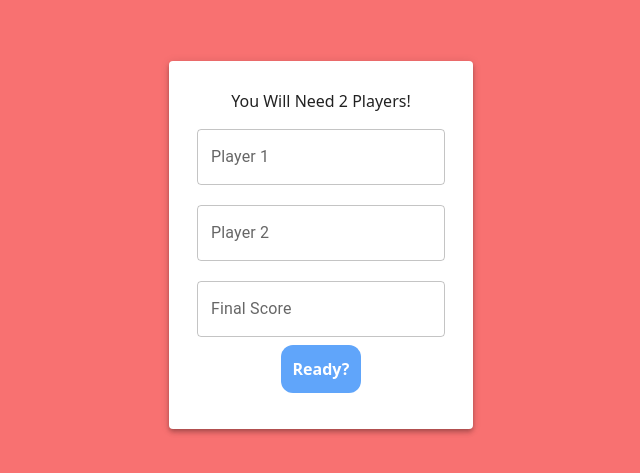
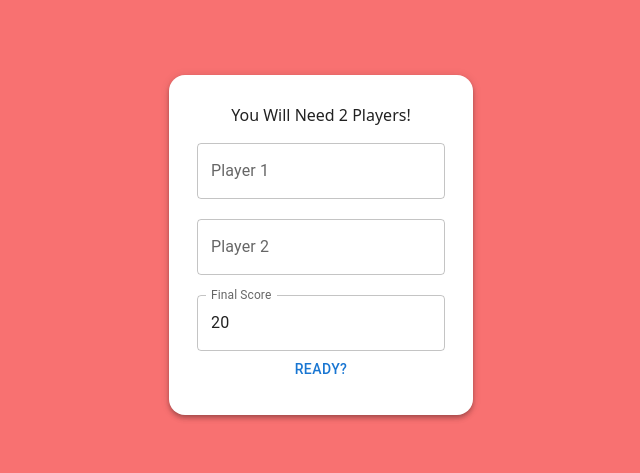
Before and after one commit to Tabdhsan/dice-game-nextjs, a Next.js app: page /Game in a window 1280 px wide. Shown: the part 155-628 px from the top of the page, without its empty margins (319-959 px from the left). Built offline with nearby package versions, Linux system fonts and the light colour scheme; no server answers; a web font is replaced by a local one.

Commit message:
fixed styling and error handling for player creation

```diff
--- a/components/GameBoard.jsx
+++ b/components/GameBoard.jsx
@@ -185,9 +185,9 @@ export default function GameBoard() {
 		setOneRolled(false);
 	};
 	return !winner ? (
-		<Paper elevation={3} className='w-1/2 min-1/2 h-3/5 p-10'>
+		<Paper elevation={3} className='w-1/2 min-1/2 h-auto p-10' sx={{ borderRadius: '1rem' }} >
 			<p className='py-5 px-10 text-6xl font-bold text-center font-funFont text-red-400'>
-				Dice Game
+				Dice Dash: Point Pursuit
 			</p>
 			<p className='text-center text-2xl px-10 py-3 '>{`${activeUser}'s Turn`}</p>
 			<p className='text-center pb-10'>{`${activeUser} Turn Score So Far is ${turnScore}`}</p>
--- a/components/PlayerCreation.jsx
+++ b/components/PlayerCreation.jsx
@@ -1,25 +1,54 @@
-// FIXME Add textfield errors
-import { TextField, Paper } from '@mui/material';
+import { TextField, Paper, Button } from '@mui/material';
 import { useContext, useState } from 'react';
 import { Context } from '/Context';
 import selectSound from '../public/sounds/select.mp3';
 import useSound from 'use-sound';
 
 export default function PlayerCreation() {
-	const { setGameStarted, playerOne, setPlayerOne, playerTwo, setPlayerTwo, finalSCore, setFinalScore } =
+	const { setGameStarted, playerOne, setPlayerOne, playerTwo, setPlayerTwo, finalScore, setFinalScore } =
 		useContext(Context);
+
+
+	const [playerOneError, setPlayerOneError] = useState(false)
+	const [playerTwoError, setPlayerTwoError] = useState(false)
+	const [finalScoreError, setFinalScoreError] = useState(false)
 
 	const [play] = useSound(selectSound);
 
 
+
+
 	const startGame = () => {
-		if (!playerOne || !playerTwo) return
-		play()
+		setPlayerOneError(false);
+		setPlayerTwoError(false);
+		setFinalScoreError(false)
+
+		if (!playerOne) {
+			setPlayerOneError(true);
+			return;
+		}
+
+		if (!playerTwo) {
+			setPlayerTwoError(true);
+			return;
+		}
+
+		if (playerOne == playerTwo) {
+			setPlayerTwo(prev => prev + '_2');
+		}
+
+		if (!/^[0-9]*$/.test(finalScore) || Number(finalScore) <= 0) {
+			setFinalScoreError(true);
+			return;
+		}
+
+		play();
 		setGameStarted(true);
 	};
 
+
 	return (
-		<Paper elevation={4} className='p-7'>
+		<Paper elevation={4} className='p-7' sx={{ borderRadius: '1rem' }}>
 			<p className='mb-4 text-center'>You Will Need 2 Players!</p>
 			<form
 				onSubmit={e => {
@@ -35,6 +64,8 @@ export default function PlayerCreation() {
 						label='Player 1'
 						value={playerOne}
 						onChange={e => setPlayerOne(e.target.value.trim())}
+						error={playerOneError}
+						helperText={playerOneError && 'Please enter a name for player 1'}
 					>
 						Enter Player One Name
 					</TextField>
@@ -42,31 +73,32 @@ export default function PlayerCreation() {
 						label='Player 2'
 						value={playerTwo}
 						onChange={e => setPlayerTwo(e.target.value.trim())}
+						error={playerTwoError}
+						helperText={playerTwoError && 'Please enter a name for player 2'}
 					>
 						Enter Player One Name
 					</TextField>
 					<TextField
 						label='Final Score'
-						value={finalSCore}
-						onChange={e => setFinalScore(e.target.value)}
+						value={finalScore}
+						onChange={(e) => setFinalScore(e.target.value.trim())}
+						error={finalScoreError}
+						helperText={finalScoreError && 'Please enter a valid number greater than 0'}
 					>
 						Set Final Score
 					</TextField>
 				</div>
 				<div className='w-full flex'>
 					<div className='flex flex-grow' />
-					<button
+					<Button
 						className='bg-blue-400 rounded-xl p-3 m-2 font-bold text-white mx-auto hover:bg-blue-500'
 						onClick={e => {
 							e.preventDefault();
-							if (playerOne == playerTwo) {
-								setPlayerTwo(prev => prev + '_2');
-							}
 							startGame();
 						}}
 					>
 						Ready?
-					</button>
+					</Button>
 					<div className='flex flex-grow' />
 				</div>
 			</form>
--- a/pages/index.js
+++ b/pages/index.js
@@ -16,12 +16,16 @@ export default function Home() {
 	return (
 		<div className='grid place-items-center h-screen bg-red-400'>
 			<Head>
-				<title>Dice Game</title>
+				<title>Dice Dash: Point Pursuit</title>
 			</Head>
-			<Paper elevation={4} className='p-10 font'>
+			<Paper
+				elevation={4}
+				className='p-10 font'
+				sx={{ borderRadius: '1rem' }}
+			>
 				<div className='space-y-6'>
 					<h1 className='text-6xl font-bold text-center font-funFont text-red-400'>
-						Dice Game
+						Dice Dash: Point Pursuit
 					</h1>
 					<p>
 						<strong>Gameplay</strong>
```
